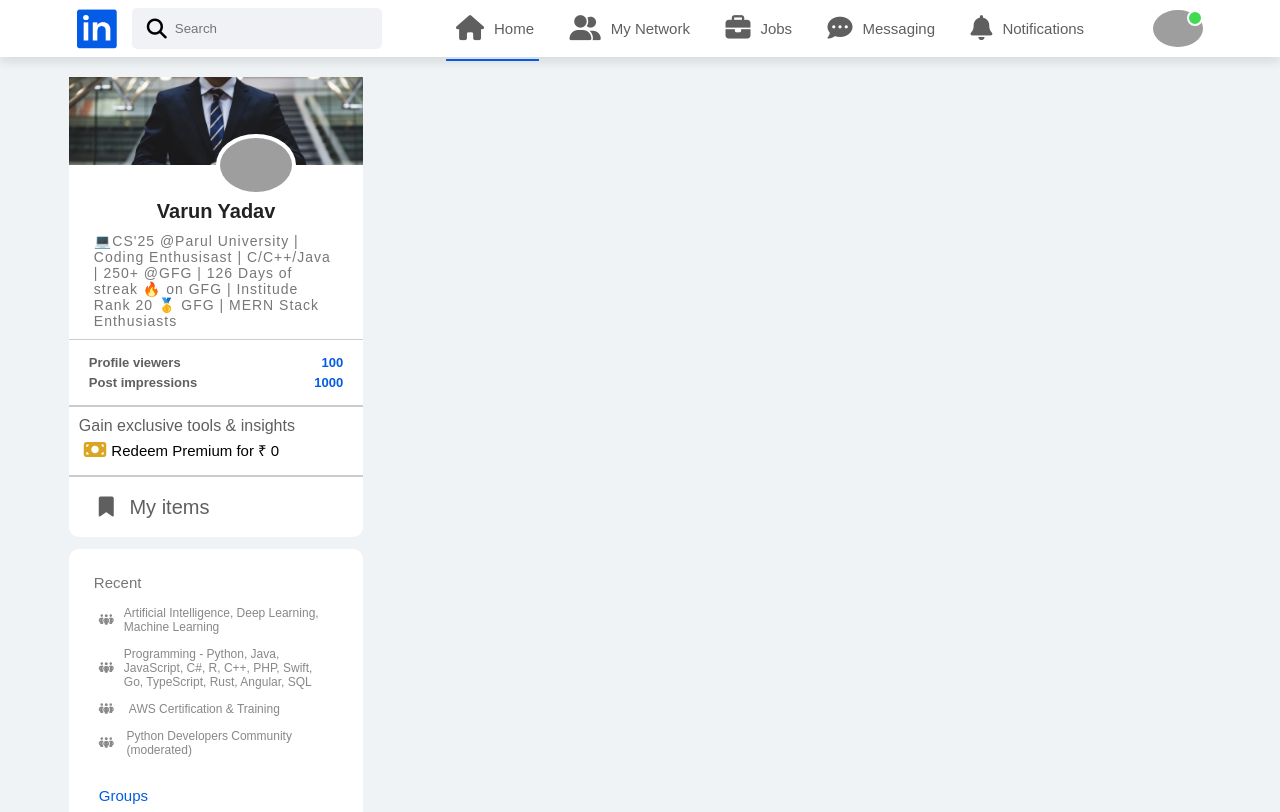
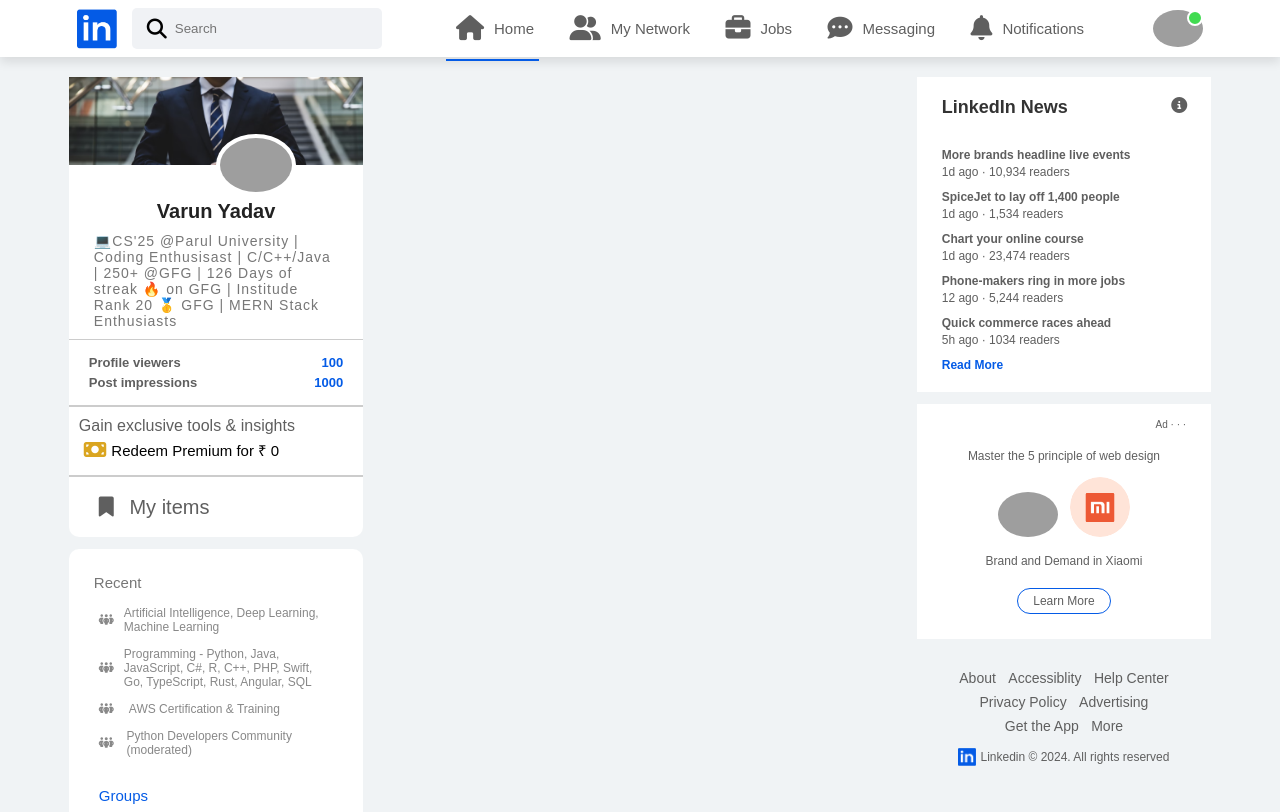
Before and after one commit to Varunyadavgithub/LinkedIn-UI-Clone, a plain HTML site: page index.html in a window 1280 px wide. Shown: the top 812 px of the page. Drawn offline with Linux system fonts and the light colour scheme; grey boxes are pictures that could not be loaded.

```diff
--- a/index.html
+++ b/index.html
@@ -87,7 +87,54 @@
         <!-- ------------------------main-content------------------------------------- -->
         <div class="main-content"></div>
         <!-- ----------------------------right-sidebar------------------------------------------  -->
-        <div class="right-sidebar"></div>
+        <div class="right-sidebar">
+            <div class="sidebar-news">
+                <i class="fa-solid fa-circle-info"></i>
+                <h3>LinkedIn News</h3>
+                <a href="#">More brands headline live events</a>
+                <span>1d ago &middot; 10,934 readers</span>
+
+                <a href="#">SpiceJet to lay off 1,400 people</a>
+                <span>1d ago &middot; 1,534 readers</span>
+
+                <a href="#">Chart your online course</a>
+                <span>1d ago &middot; 23,474 readers</span>
+
+                <a href="#">Phone-makers ring in more jobs</a>
+                <span>12 ago &middot; 5,244 readers</span>
+
+                <a href="#">Quick commerce races ahead</a>
+                <span>5h ago &middot; 1034 readers</span>
+
+                <a href="#" class="read-more-link">Read More</a>
+            </div>
+
+            <div class="sidebar-ad">
+                <small>Ad &middot; &middot; &middot;</small>
+                <p>Master the 5 principle of web design</p>
+                <div>
+                    <img src="images/profile.png">
+                    <img src="images/mi-logo.png" alt="">
+                </div>
+                <b>Brand and Demand in Xiaomi</b>
+                <a href="#" class="ad-link">Learn More</a>
+            </div>
+
+            <div class="sidebar-useful-links">
+                <a href="#">About</a>
+                <a href="#">Accessiblity</a>
+                <a href="#">Help Center</a>
+                <a href="#">Privacy Policy</a>
+                <a href="#">Advertising</a>
+                <a href="#">Get the App</a>
+                <a href="#">More</a>
+
+                <div class="copyright-msg">
+                    <img src="images/logo.png">
+                    <p>Linkedin &#169; 2024. All rights reserved</p>
+                </div>
+            </div>
+        </div>
     </div>
 </body>
 <script></script>
--- a/style.css
+++ b/style.css
@@ -116,6 +116,7 @@ a{
     flex-wrap: wrap;
     justify-content: center;
 }
+
 /* left-sidebar */
 .left-sidebar{
     flex-basis: 25%;
@@ -214,6 +215,11 @@ a{
     margin: 3px 0;
     padding: 5px;
 }
+.sidebar-activity a:hover{
+    color: black;
+    background-color: #88888861;
+    border-radius: 5px;
+}
 .sidebar-activity a i{
     width: 20px;
     margin-right: 10px;
@@ -238,18 +244,100 @@ a{
     font-size: 15px;
 }
 
-
-
-
-
-
+/* main content */
+.main-content{
+    flex-basis: 47%;
+}
 
 /* right sidebar */
 .right-sidebar{
     flex-basis: 25%;
     align-self: flex-start;
 }
-/* main content */
-.main-content{
-    flex-basis: 47%;
+.sidebar-news{
+    background: white;
+    padding: 10px 25px;
 }
+.sidebar-news i{
+    width: 15px;
+    float: right;
+    margin-top: 10px;
+}
+.sidebar-news h3{
+    font-size: 18px;
+    font-weight: 600;
+    color: #333;
+    margin: 10px 0 30px;
+}
+.sidebar-news a{
+    display: block;
+    font-size: 12px;
+    font-weight: 600;
+    margin-top: 10px;
+}
+.sidebar-news span{
+    font-size: 12px;
+}
+.read-more-link{
+    color: #045be6;
+    font-weight: 500;
+    margin: 20px 0 10px;
+}
+.sidebar-ad{
+    background: white;
+    padding: 15px 25px;
+    text-align: center;
+    margin: 12px 0;
+    font-size: 12px;
+}
+.sidebar-ad small{
+    float: right;
+    font-weight: 500;
+}
+.sidebar-ad p{
+    margin-top: 30px;
+    margin-bottom: 10px;
+}
+.sidebar-ad img{
+    width: 60px;
+    border-radius: 50%;
+    margin: 4px;
+}
+.sidebar-ad b{
+    display: block;
+    font-weight: 500;
+    margin-top: 10px;
+}
+.ad-link{
+    display: inline-block;
+    border: 1px solid #045be6;
+    padding: 5px 15px;
+    border-radius: 30px;
+    font-weight: 500;
+    margin: 20px auto 10px;
+}
+.ad-link:hover{
+    color: white;
+    background-color: #045be6;
+}
+.sidebar-useful-links{
+    padding: 15px 25px;
+    text-align: center;
+}
+.sidebar-useful-links a{
+    display: inline-block;
+    font-size: 14px;
+    margin: 4px 4px;
+}
+.copyright-msg{
+    display: flex;
+    justify-content: center;
+    align-items: center;
+    font-size: 12px;
+    margin-top: 10px;
+    font-weight: 500;
+}
+.copyright-msg img{
+    width: 18px;
+    margin-right: 4px;
+}
```
